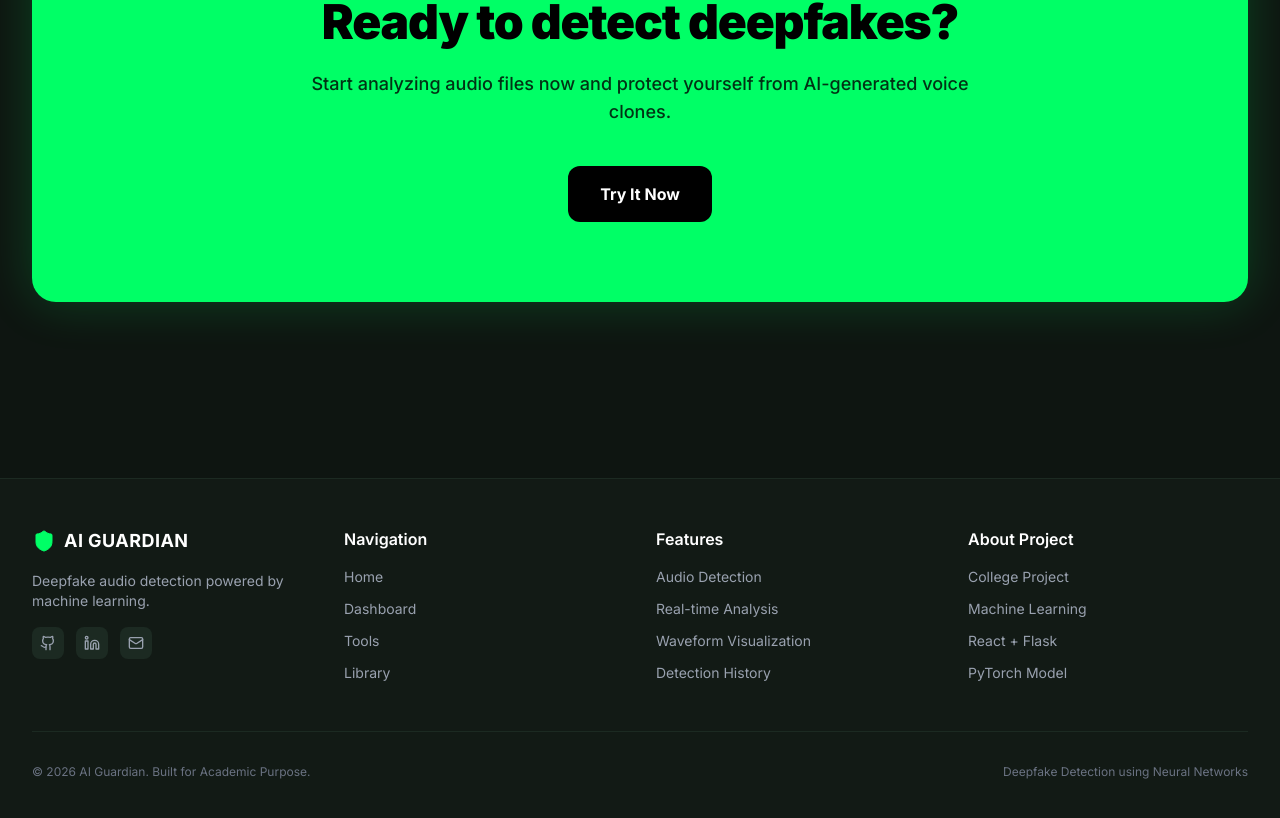
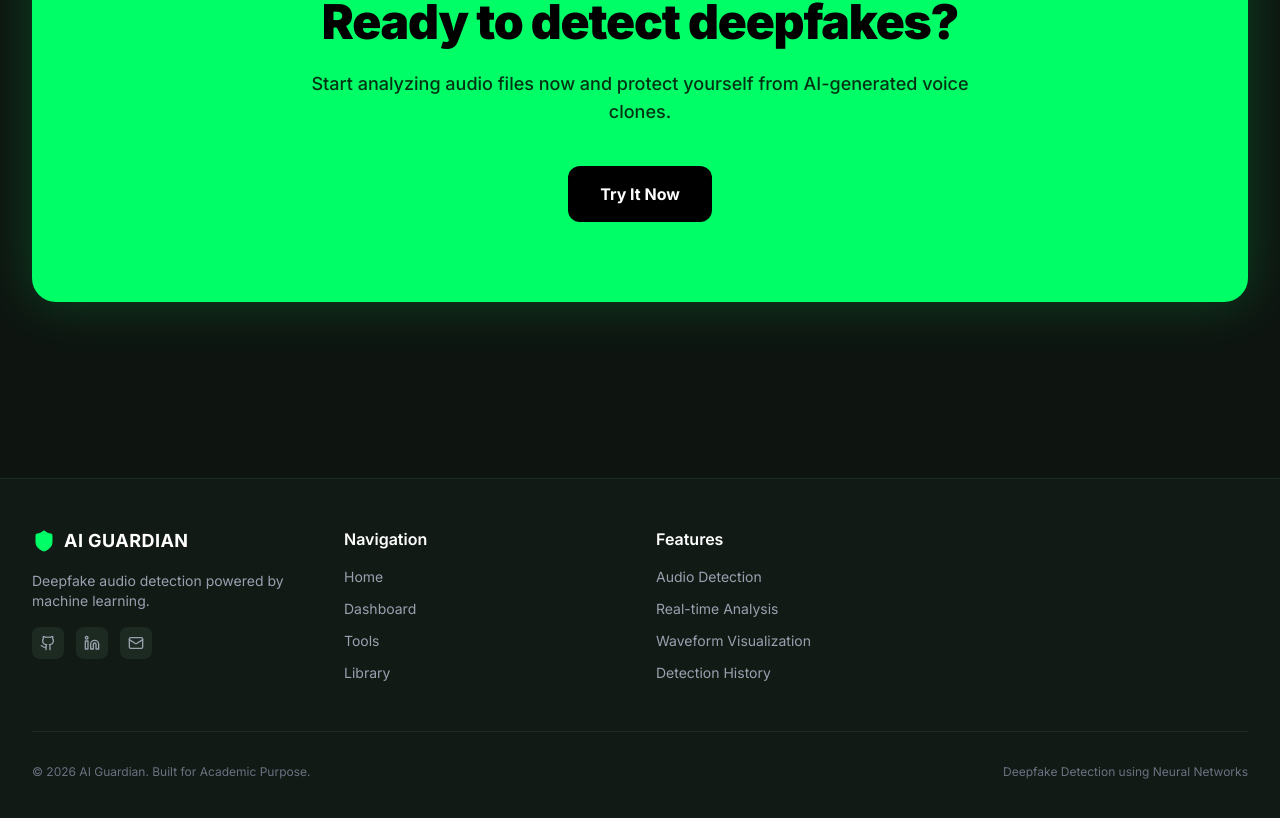
Before and after one commit to Rachitkumar2/AI_Guardian, a React (Vite) app in the folder frontend/: page / in a window 1280 px wide. Shown: the part 2205-3023 px from the top of the page. Built offline with nearby package versions, Linux system fonts and the light colour scheme; no server answers.

Commit message:
feat: Remove outdated project information from footer component

```diff
--- a/frontend/src/components/Footer.jsx
+++ b/frontend/src/components/Footer.jsx
@@ -46,15 +46,6 @@ export default function Footer() {
           </ul>
         </div>
 
-        <div>
-          <h4 className="font-semibold mb-4 text-white">About Project</h4>
-          <ul className="space-y-3 text-sm text-gray-400">
-            <li><span className="hover:text-neon-green transition-colors cursor-default">College Project</span></li>
-            <li><span className="hover:text-neon-green transition-colors cursor-default">Machine Learning</span></li>
-            <li><span className="hover:text-neon-green transition-colors cursor-default">React + Flask</span></li>
-            <li><span className="hover:text-neon-green transition-colors cursor-default">PyTorch Model</span></li>
-          </ul>
-        </div>
       </div>
 
       <div className="max-w-7xl mx-auto mt-12 pt-8 border-t border-dark-border flex flex-col md:flex-row items-center justify-between text-xs text-gray-500">
```
